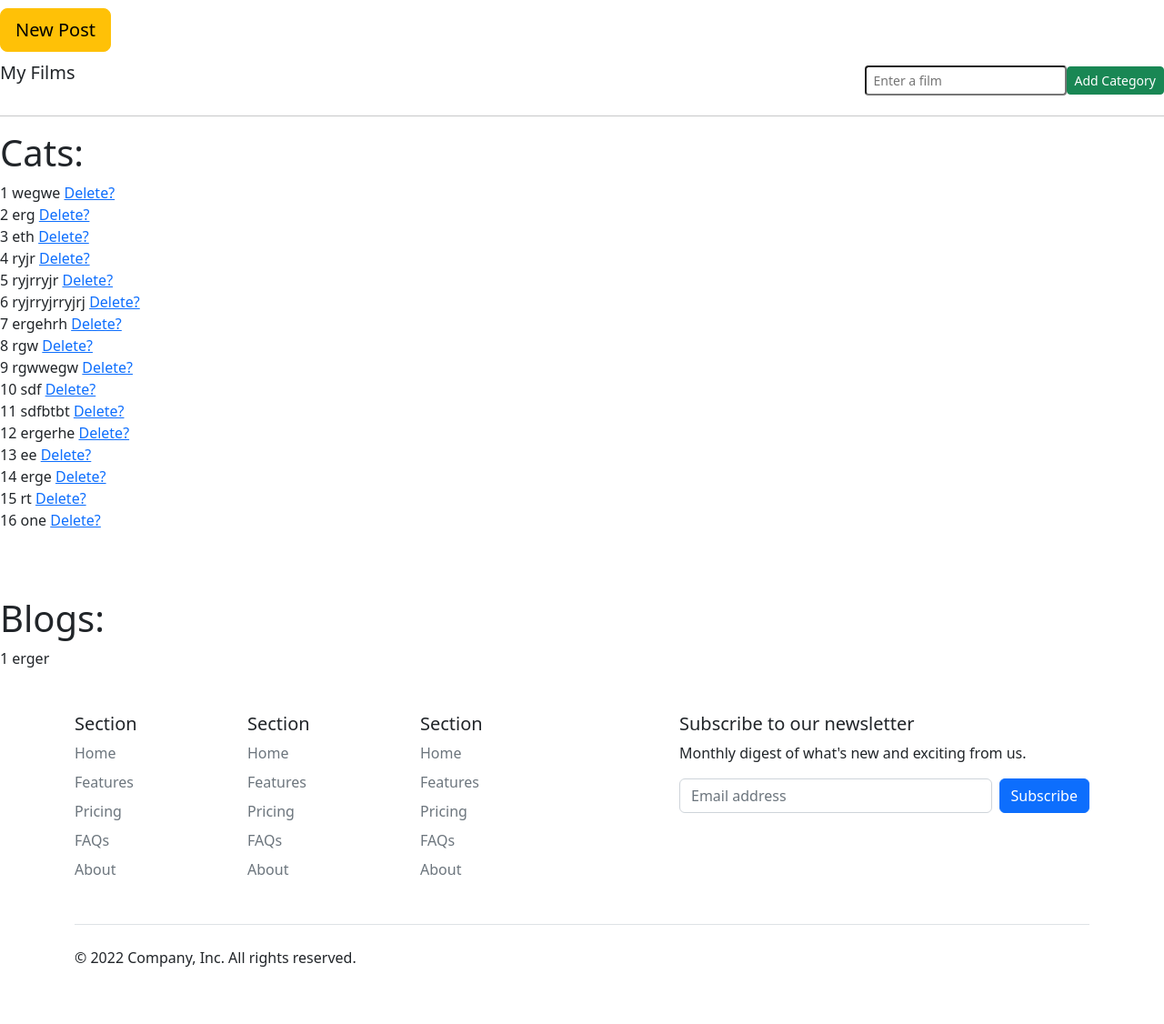
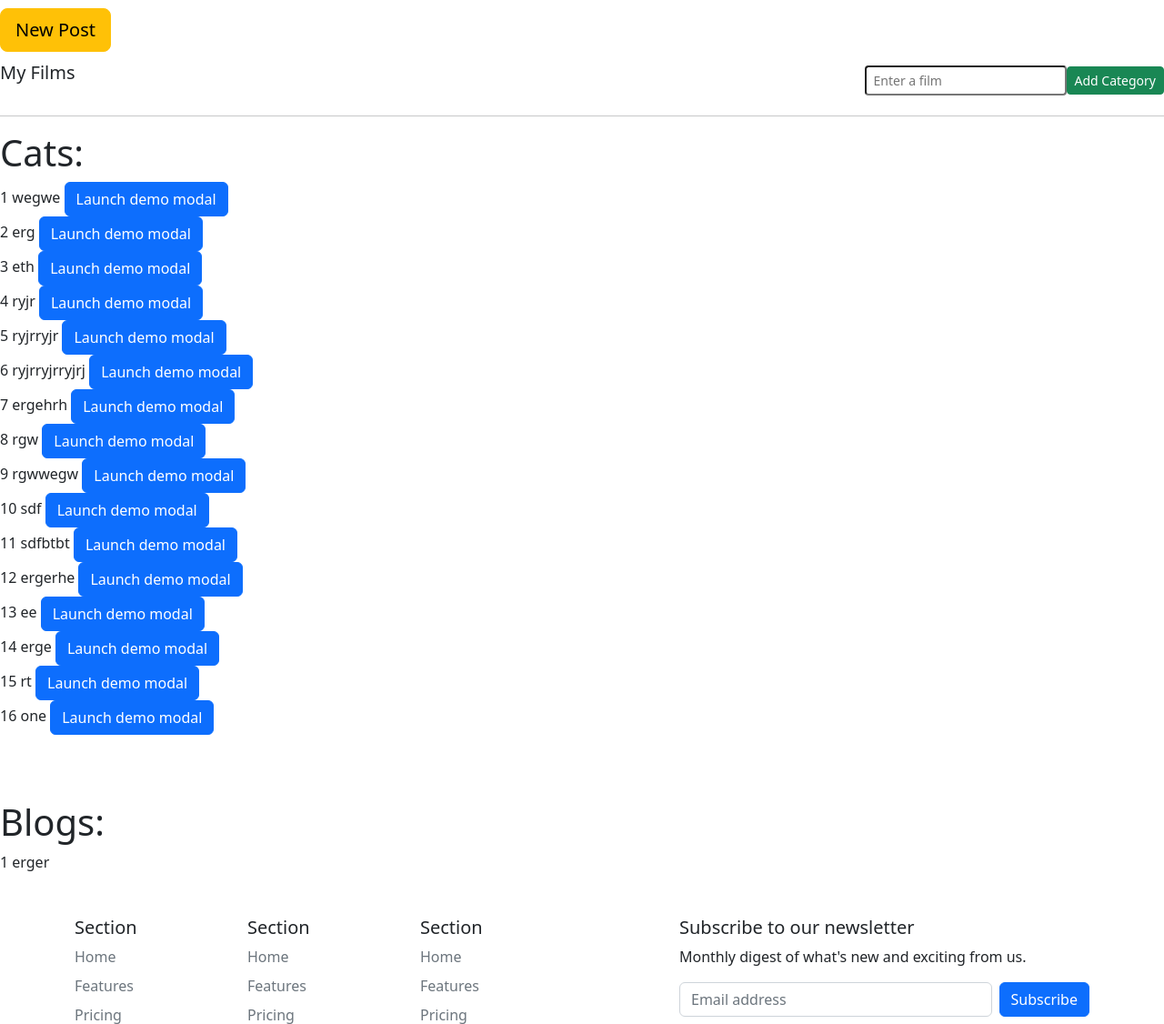
Before and after one commit to neil314159/portfolio-project-5, a Django app: page /blog/ in a window 1280 px wide. Shown: the part 474-1600 px from the top of the page at 91% size. Before the commit the page ends 1537 px from the top, so only its background shows below. Run offline with Django 3.2, Linux system fonts and the light colour scheme; data comes from the database, SQL or seed files in the repository; some libraries are stand-ins or nearby versions.

Commit message:
Add bootsrap modal to blog category delete button

```diff
--- a/blog/templates/blog/HTMXsnippets/categories-list.html
+++ b/blog/templates/blog/HTMXsnippets/categories-list.html
@@ -1,16 +1,35 @@
 
 
-  <div id="categories" hx-confirm="Are you sure you want to delete this category?"
+  <div id="categories"
   hx-target="#categories"
   hx-swap="outerHTML">
   {% for category in categories %}
     <div>{{ forloop.counter }} {{ category.name  }}
 
 
-        <a class="block mr-2 hover:text-gray-600"
-        hx-delete="{% url 'delete-category' category.id %}">
-        Delete?
-      </a>
+      <button type="button" class="btn btn-primary" data-bs-toggle="modal" data-bs-target="#exampleModal">
+        Launch demo modal
+      </button>
     </div>
+
+    <!-- Modal -->
+<div class="modal fade" id="exampleModal" tabindex="-1" aria-labelledby="exampleModalLabel" aria-hidden="true">
+  <div class="modal-dialog">
+    <div class="modal-content">
+      <div class="modal-header">
+        <h5 class="modal-title" id="exampleModalLabel">Modal title</h5>
+        <button type="button" class="btn-close" data-bs-dismiss="modal" aria-label="Close"></button>
+      </div>
+      <div class="modal-body">
+        <p>Are you sure you want to delete the blog category titled:</p>
+                <p>"<strong>{{ category.name }}</strong>"</p>
+      </div>
+      <div class="modal-footer">
+        <button type="button" class="btn btn-secondary" data-bs-dismiss="modal">Close</button>
+        <a class="btn" hx-delete="{% url 'delete-category' category.id %}" data-bs-dismiss="modal">Delete Blog Post</a>
+      </div>
+    </div>
+  </div>
+</div>
   {% endfor %}
 </div>
--- a/templates/base.html
+++ b/templates/base.html
@@ -22,7 +22,7 @@
     {% endblock %}
 
     <script src="https://unpkg.com/htmx.org@1.8.0" integrity="sha384-cZuAZ+ZbwkNRnrKi05G/fjBX+azI9DNOkNYysZ0I/X5ZFgsmMiBXgDZof30F5ofc" crossorigin="anonymous"></script>
-
+    <script src="//cdn.jsdelivr.net/npm/sweetalert2@11"></script>
 
     <title>Electric Dreams</title>
 
@@ -31,6 +31,10 @@
 <body hx-headers='{"X-CSRFToken": "{{ csrf_token }}"}'>
     {% include "includes/navbar.html" %}
     <h1>Hello, world!</h1>
+
+
+
+
     {% if messages %}
     <div class="message-container">
         {% for message in messages %}
@@ -59,9 +63,15 @@
     <script src="https://cdn.jsdelivr.net/npm/bootstrap@5.2.0/dist/js/bootstrap.bundle.min.js"
         integrity="sha384-A3rJD856KowSb7dwlZdYEkO39Gagi7vIsF0jrRAoQmDKKtQBHUuLZ9AsSv4jD4Xa" crossorigin="anonymous">
     </script>
+
     <script src="https://js.stripe.com/v3/"></script>
     {% block extra_js %}
     {% endblock %}
+
+
+
+
+
 </body>
 
 </html>
```
